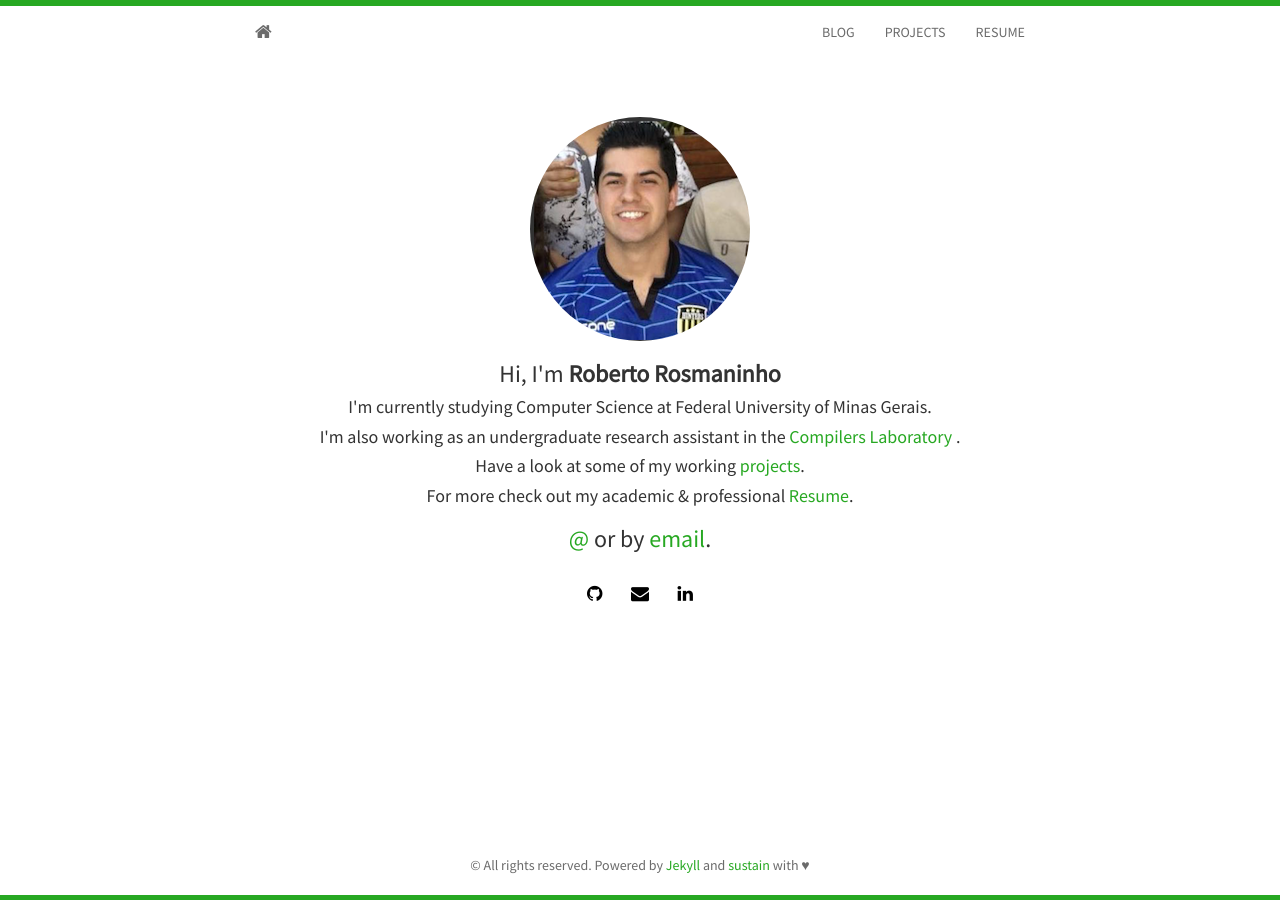
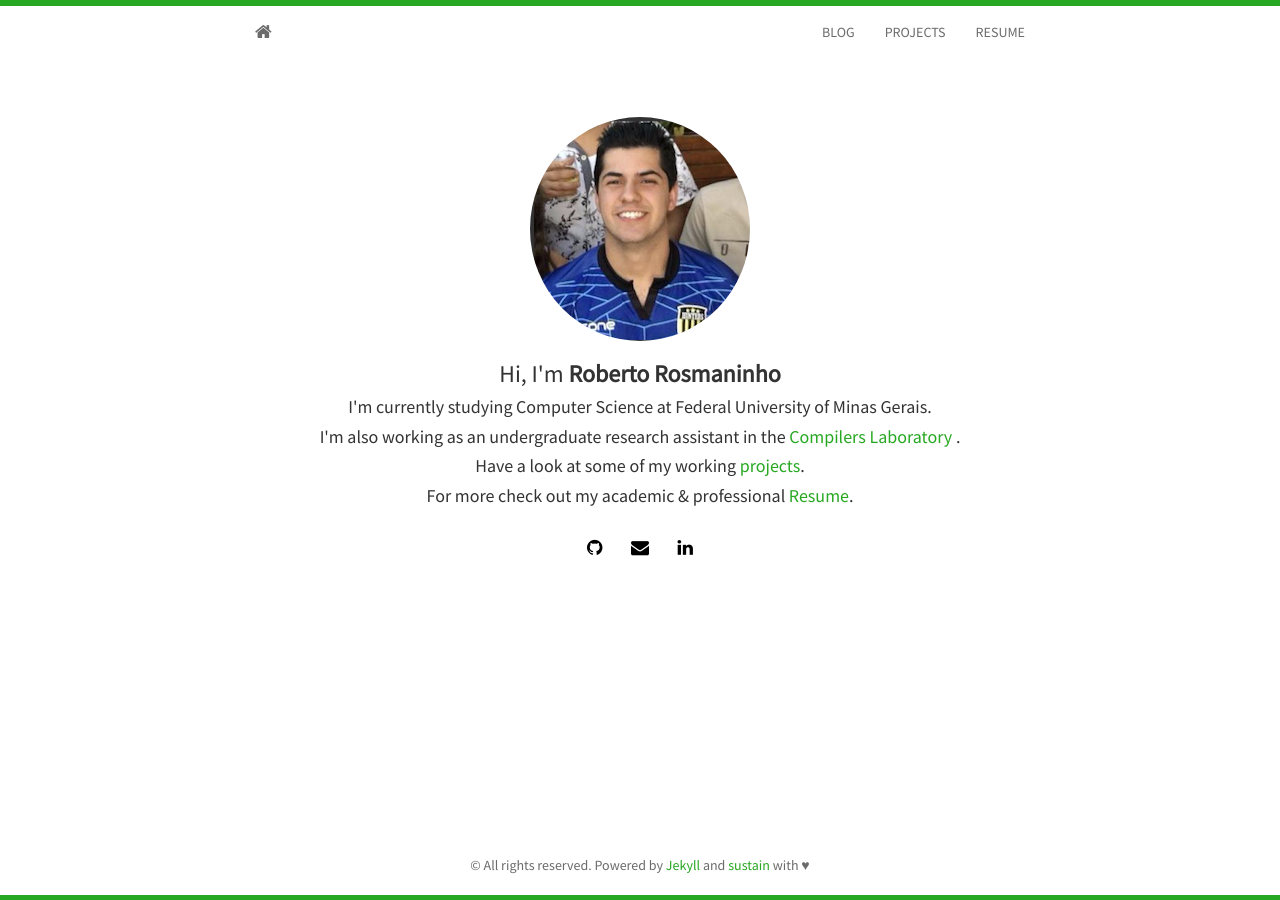
Before and after one commit to Robertorosmaninho/homepage, a Jekyll site: the page built from index.html, in a window 1280 px wide. Built offline with Jekyll 4.4.1, drawn with Linux system fonts in a browser that asks for light colours; nearby versions of some CDN libraries; the list of posts is cut into pages by our own code.

Commit message:
Update index.html

```diff
--- a/index.html
+++ b/index.html
@@ -12,7 +12,6 @@ layout: home
 	  <h4>I'm also working as an undergraduate research assistant in the <a href="http://lac.dcc.ufmg.br/"> Compilers Laboratory </a>.</h4>
 	  <h4>Have a look at some of my working <a href="{{ site.baseurl }}projects.html"> projects</a>.</h4>
 	  <h4>For more check out my academic &amp; professional <a href="http://jekyller.github.io/vitae">Resume</a>.</h4>
-	  <h3><a href="http://twitter.com/{{ site.twitter }}">@{{ site.twitter }}</a> or by <a href="mailto:{{ site.email }}">email</a>.</h3>
 	  {% include social.html %}
 	</div>
 </section>
```
